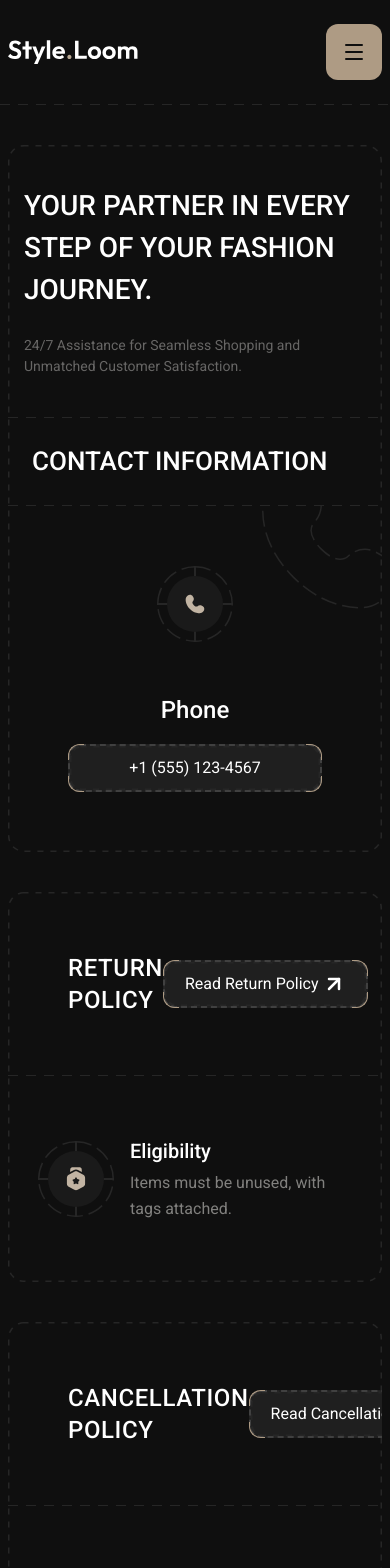
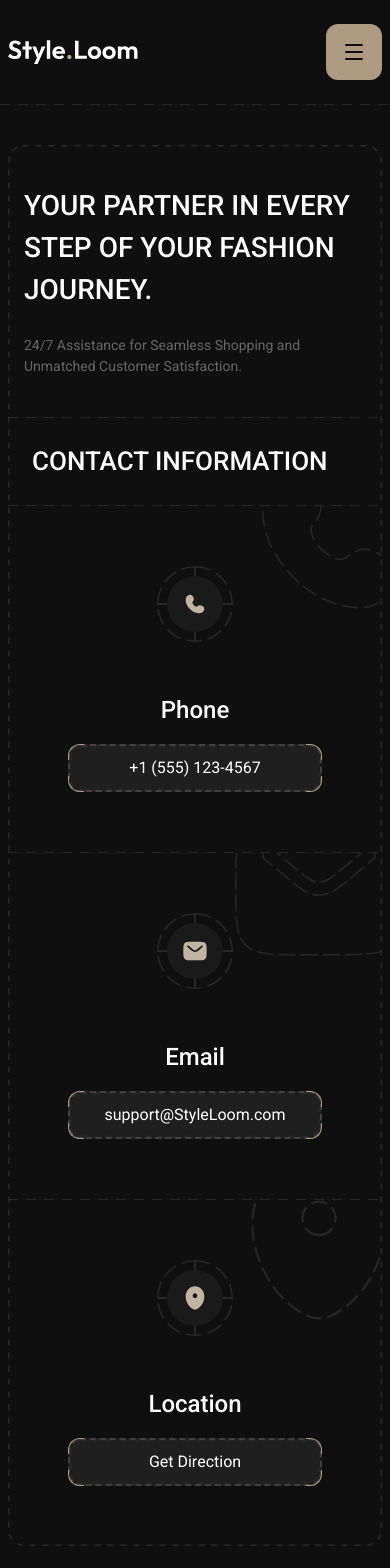
Before and after one commit to Mohammad-Allahyarii/styleLoom-eCommerce, a React (Vite) app: page /contact-us in a window 390 px wide. Shown: the top 1568 px of the page. Built offline with nearby package versions, Linux system fonts and the light colour scheme; the HTML template or start-up script is replaced by a standard one.

Commit message:
refactor: make it responsive

```diff
--- a/src/Pages/ContactPage/ContactPage.tsx
+++ b/src/Pages/ContactPage/ContactPage.tsx
@@ -26,6 +26,7 @@ const ContactPage = () => {
             <ContactWayCard key={contactWay.id} contactWayInfo={contactWay} />
           ))}
           itemsPerRow={3}
+          indexedInMobile={3}
         />
       </SectionContainer>
 
--- a/src/Pages/ContactPage/components/PolicySection.tsx
+++ b/src/Pages/ContactPage/components/PolicySection.tsx
@@ -23,7 +23,7 @@ const PolicySection = ({
   return (
     <SectionContainer className="p-0 overflow-hidden">
       {/* Header */}
-      <div className="relative flex items-center justify-between p-15 border-dark-25">
+      <div className="relative gap-4 md:gap-0 flex items-start md:items-center justify-start md:justify-between flex-col md:flex-row p-7.5 md:p-15 border-dark-25">
         <h2 className="text-absolute-white font-roboto-medium text-2xl tracking-wide uppercase">
           {title}
         </h2>
@@ -33,6 +33,7 @@ const PolicySection = ({
           variant="cornerBordered"
           icon={ArrowUpRight}
           onClick={onReadPolicy}
+          className="w-full md:max-w-max"
         >
           {buttonLabel}
         </Button>
```
